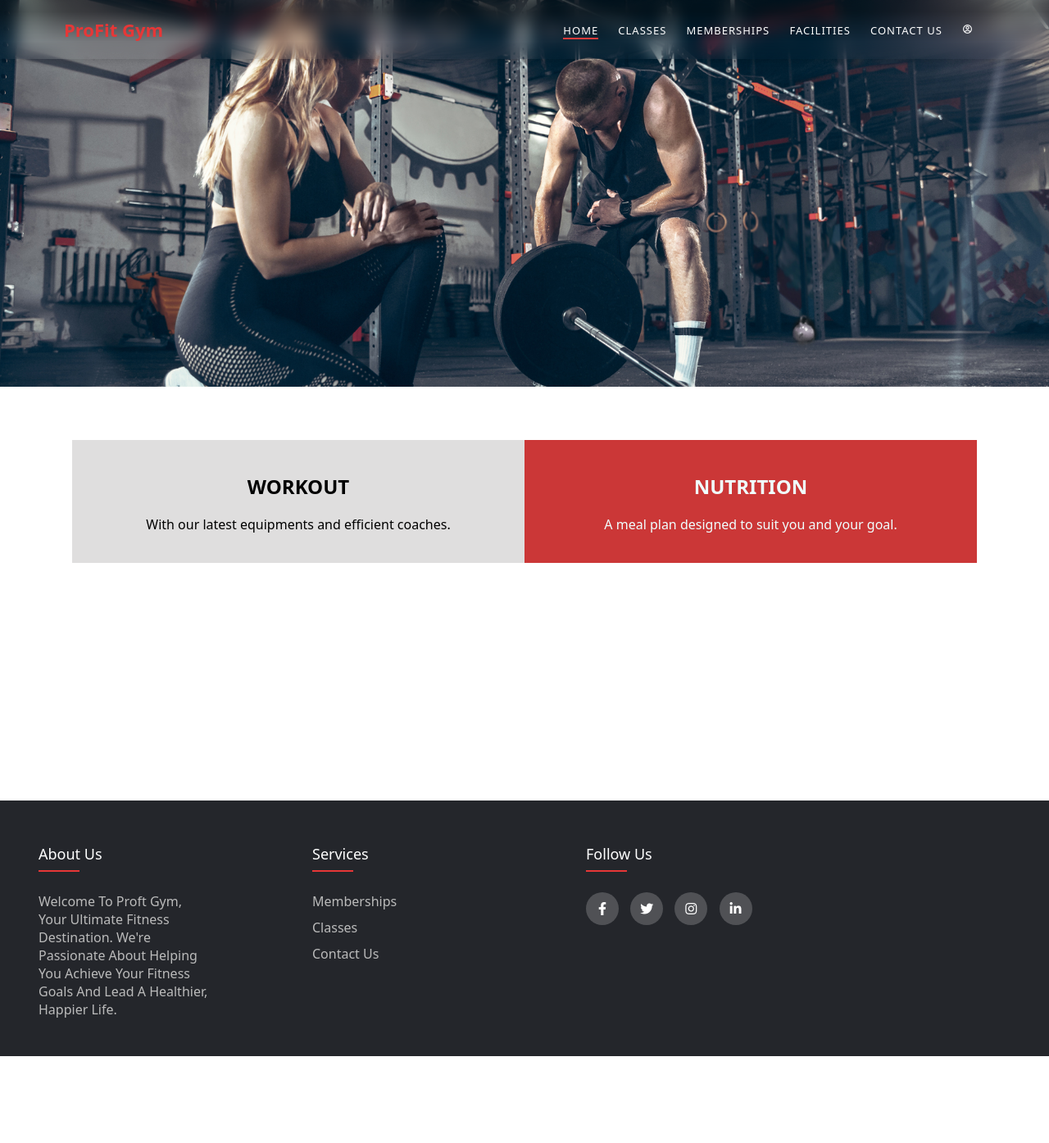
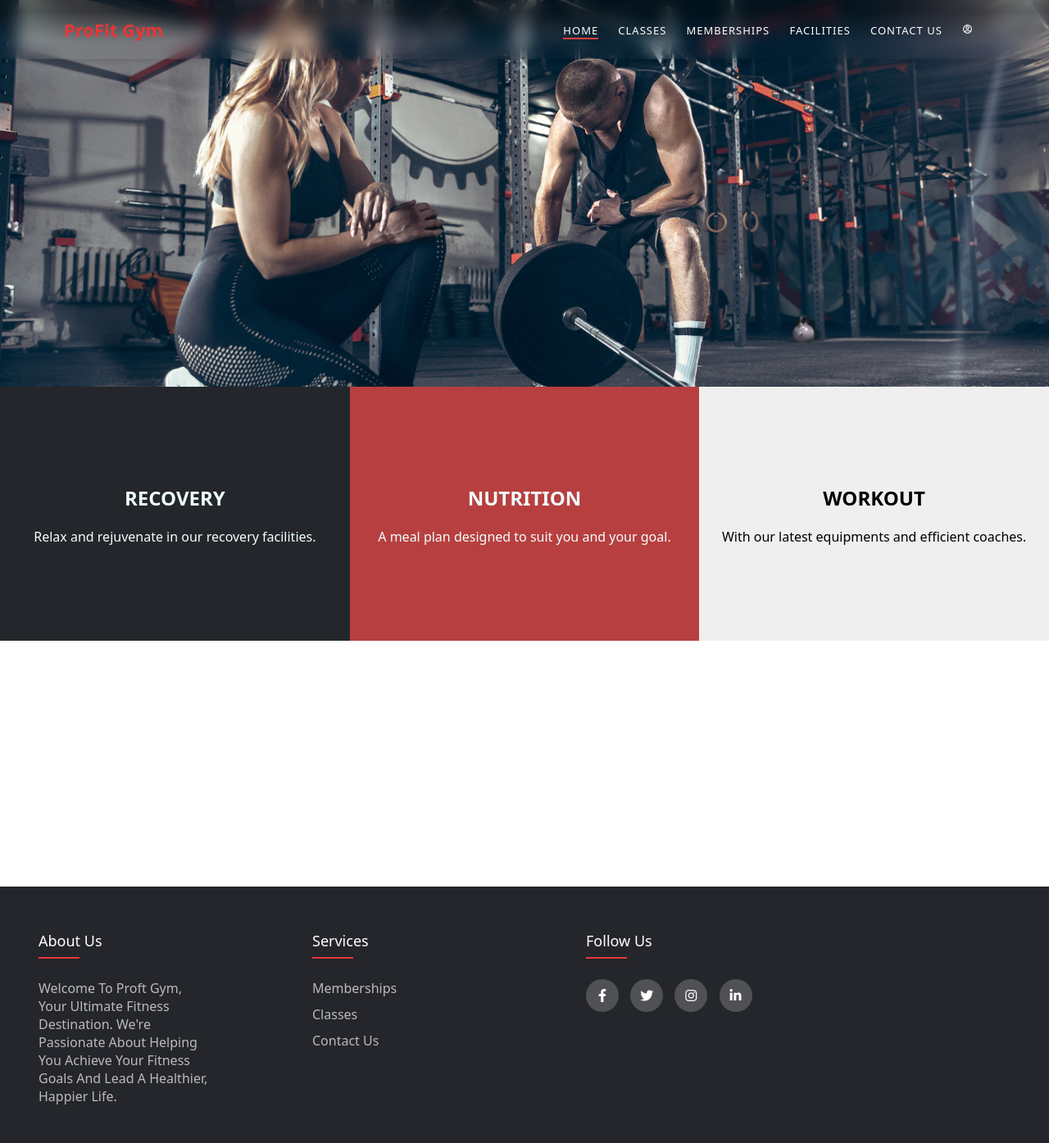
Before and after one commit to mohamedfareed244/Gym-Erp-System, a PHP site: page /views/index.php in a window 1280 px wide. Shown: the whole page at 82% size. Before the commit the page ends 1289 px from the top, so only its background shows below. Run offline with PHP 8.4, Linux system fonts and the light colour scheme.

Commit message:
homepage

```diff
--- a/public/CSS/index.css
+++ b/public/CSS/index.css
@@ -245,7 +245,7 @@ body {
 
 }
 #welcome-image{
-    padding-bottom: 500px;
+    /* padding-bottom: 500px; */
 }
 /* For screens with a maximum width of 1084px */
 @media (max-width: 1084px) {
@@ -280,33 +280,53 @@ body::-webkit-scrollbar-thumb {
 
 
 /* grid 1 starts */
-
 .gridboxes1 {
     display: flex;
+    flex-wrap: wrap;
     justify-content: center;
     align-items: center;
-    min-height: 153vh;
-    position: absolute;
+    /* min-height: 150vh; */
+    position: relative;
     top: 0;
     left: 0;
     right: 0;
     bottom: 0;
+    padding-bottom: 300px;
+    margin-top: -5px;
 }
 
 .box1,
-.box2 {
-    flex: 0 0 40%;
+.box2,
+.box3 {
+    flex: 0 0 calc(33.33% - 40px); /* Adjust the percentage as needed */
+    /* max-width: calc(33.33% - 40px); Adjust the percentage as needed */
     padding: 20px;
+    padding-top: 100px;
+    padding-bottom: 100px;
     text-align: center;
 }
 
 .box1 {
-    background-color: #aaa;
+    background-color: #24262b;
 }
 
 .box2 {
-    background-color: #cb3737;
+    background-color: #b83f3f;
 }
+
+.box3 {
+    background-color: #efefef;
+}
+
+.box1 h2, .box2 h2, .box3 h2,
+.box1 p, .box2 p {
+    color: azure;
+}
+.box3 p,
+.box3 h2{
+    color: #000;
+}
+
 
 
 @media(max-width:1084px) {
--- a/views/index.php
+++ b/views/index.php
@@ -27,14 +27,21 @@
 
     <!-- main content starts -->
     <div class="gridboxes1">
-        <div class="box1" style="background-color:#dfdede;">
+    <div class="box1" >
+        <h2 style="color: azure;">RECOVERY</h2>
+        <p style="color: azure;">Relax and rejuvenate in our recovery facilities.</p>
+    </div>
+    <div class="box2" >
+            <h2 style="color: azure;">NUTRITION</h2>
+            <p style="color: azure;">A meal plan designed to suit you and your goal.</p>
+        </div>
+        <div class="box3" >
             <h2>WORKOUT</h2>
             <p>With our latest equipments and efficient coaches.</p>
         </div>
-        <div class="box2" style="background-color:#cb3737;">
-            <h2 style="color: azure;">NUTRITION</h2>
-            <p style="color: azure;">A meal plan designed to suit you and your goal.</p>
-        </div>
+
+
+
     </div>
     <!-- main content end -->
 
```
